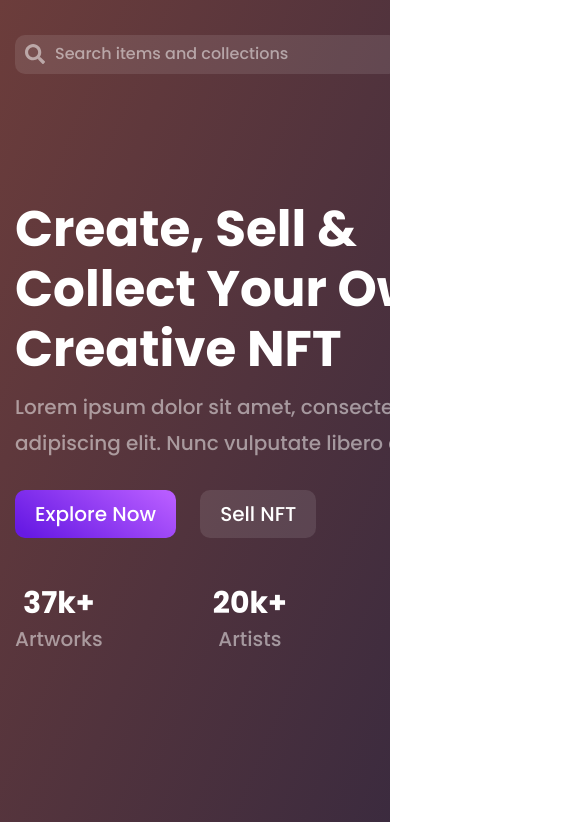
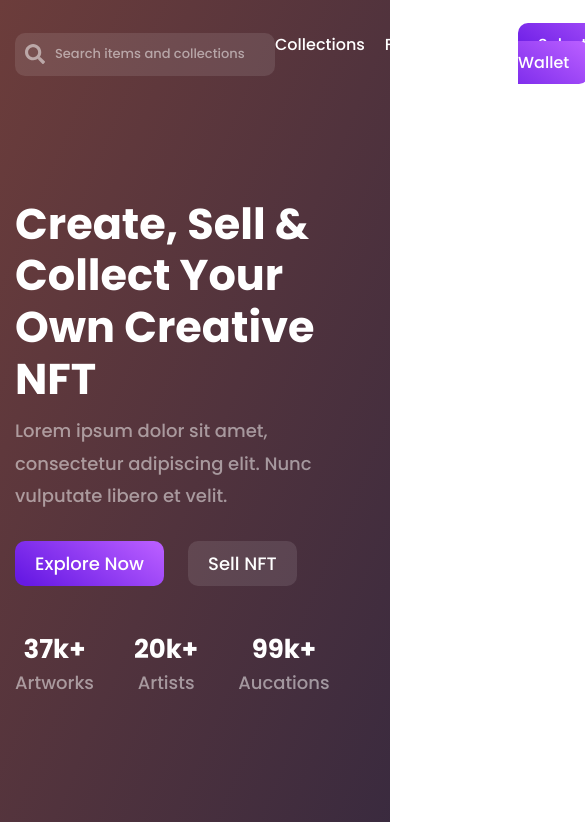
Before and after one commit to tar1kkk/nft_landing, a plain HTML site: page index.html in a window 390 px wide. Shown: the top 822 px of the page, 585 px wide, since content can reach past the window. Drawn offline with Linux system fonts and the light colour scheme.

Commit message:
adaptive for 1130px

```diff
--- a/styles/style.css
+++ b/styles/style.css
@@ -26,6 +26,7 @@ body {
     display: flex;
     list-style-type: none;
     gap: 40px;
+    padding: 0;
 }
 .header__link {
     color: white;
@@ -223,6 +224,7 @@ body {
     position: relative;
     width: 100%;
     height: 380px;
+    border-radius: 10px;
 }
 .card__img {
     width: 100%;
@@ -367,3 +369,62 @@ body {
     background: linear-gradient(214deg, #B75CFF 6.04%, #671AE4 92.95%);
     margin-bottom: 150px;
 }
+@media(max-width: 1130px) {
+    .header {
+        max-width: 900px;
+    }
+    .container {
+        max-width: 900px;
+    }
+    .header__list {
+        gap: 20px;
+        font-size: 16px;
+    }
+    .form__input {
+        width: 260px;
+        padding: 14px 14px 14px 40px;
+        font-size: 13px;
+    }
+    .main__text {
+        flex-basis: 450px;
+    }
+    .main__image {
+        flex-basis: calc(100% - 450px - 30px);
+    }
+    .main__title {
+        font-size: 43px;
+    }
+    .main__desc {
+        font-size: 18px;
+    }
+    .main__btn {
+        font-size: 18px;
+    }
+    .main__item {
+        font-size: 18px;
+    }
+    .main__span {
+        font-size: 26px;
+    }
+    .main__list {
+        gap: 40px;
+    }
+    .company img {
+        height: 52px;
+    }
+    .desc , card__link , .collapsible {
+        font-size: 18px;
+    }
+    .title {
+        font-size: 36px;
+    }
+    .card__cover {
+        height: 300px;
+    }
+    .card__img  {
+        height: 300px;
+    }
+    .card__price , .card__author , card__nick {
+        font-size: 16px;
+    }
+}
```
